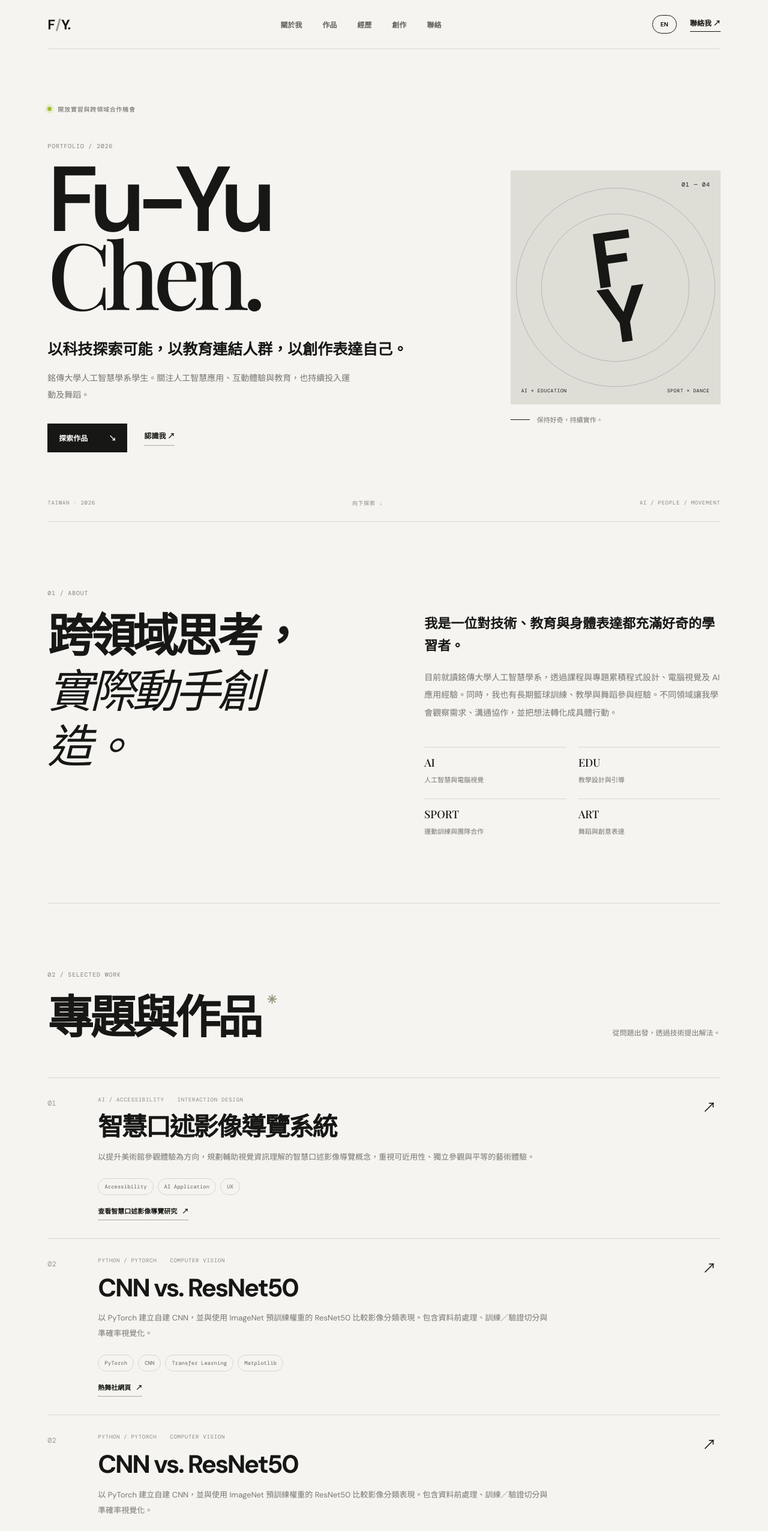
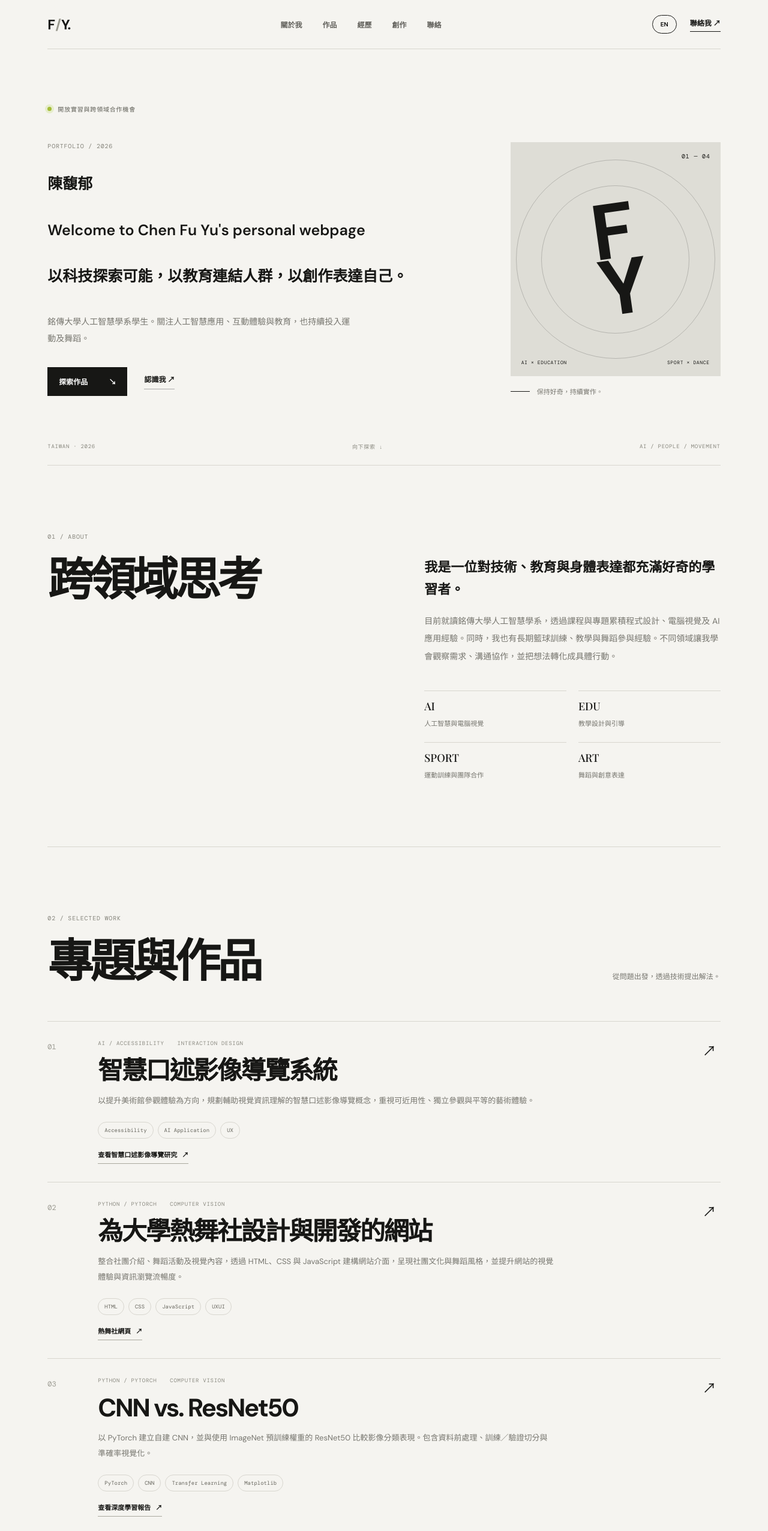
Before and after one commit to cmeowwww/portfolio, a plain HTML site: page fu-yu-portfolio/index.html in a window 1280 px wide. Shown: the top 2552 px of the page at 60% size. Drawn offline with nearby package versions, Linux system fonts and the light colour scheme; a web font is replaced by a local one.

Commit message:
Update index.html

```diff
--- a/fu-yu-portfolio/index.html
+++ b/fu-yu-portfolio/index.html
@@ -3,9 +3,9 @@
 <head>
   <meta charset="utf-8">
   <meta name="viewport" content="width=device-width, initial-scale=1">
-  <meta name="description" content="Fu-Yu Chen — AI, education, coaching and dance portfolio.">
+  <meta name="description" content="Fu-Yu Chen  — AI, education, coaching and dance portfolio.">
   <meta name="theme-color" content="#f5f4f0">
-  <title>Fu-Yu Chen — Portfolio</title>
+  <title>Fu-Yu Chen <br> 陳馥郁 — Portfolio</title>
   <link rel="preconnect" href="https://fonts.googleapis.com">
   <link rel="preconnect" href="https://fonts.gstatic.com" crossorigin>
   <link href="https://fonts.googleapis.com/css2?family=DM+Mono:wght@400;500&family=DM+Sans:wght@400;500;600;700&family=Noto+Sans+TC:wght@400;500;600;700;900&display=swap" rel="stylesheet">
@@ -34,9 +34,11 @@
         <div class="hero-grid">
           <div class="hero-copy">
             <p class="eyebrow">PORTFOLIO / 2026</p>
-            <h1>Fu-Yu<br><span class="serif">Chen.</span></h1>
+
+            <p class="hero-subtitle" data-i18n="heroSubtitle">陳馥郁</p>
+            <p class="hero-subtitle" data-i18n="heroSubtitle">Welcome to Chen Fu Yu's personal webpage</p>
             <p class="hero-subtitle" data-i18n="heroSubtitle">以科技探索可能，以教育連結人群，以創作表達自己。</p>
-            <p class="hero-intro" data-i18n="heroIntro">銘傳大學人工智慧學系學生。關注人工智慧應用、互動體驗與教育，也持續投入運動及舞蹈。</p>
+            <p class="hero-intro" data-i18n="heroIntro"><br>銘傳大學人工智慧學系學生。關注人工智慧應用、互動體驗與教育，也持續投入運動及舞蹈。</p>
             <div class="hero-buttons">
               <a class="button button-dark" href="#work" data-i18n="viewWork">探索作品 <span>↘</span></a>
               <a class="text-link" href="#about" data-i18n="moreAbout">認識我 <span>↗</span></a>
@@ -61,7 +63,7 @@
       <section class="section about-section" id="about">
         <div class="section-heading">
           <p class="eyebrow">01 / ABOUT</p>
-          <h2 data-i18n="aboutTitle">跨領域思考，<br><em>實際動手創造。</em></h2>
+          <h2 data-i18n="aboutTitle">跨領域思考<br></h2>
         </div>
         <div class="about-content">
           <p class="lead" data-i18n="aboutLead">我是一位對技術、教育與身體表達都充滿好奇的學習者。</p>
@@ -79,7 +81,7 @@
 
       <section class="section work-section" id="work">
         <div class="section-heading section-heading-row">
-          <div><p class="eyebrow">02 / SELECTED WORK</p><h2 data-i18n="workTitle">專題與作品<span class="asterisk">✳</span></h2></div>
+          <div><p class="eyebrow">02 / SELECTED WORK</p><h2 data-i18n="workTitle">專題與作品<span class="asterisk"></span></h2></div>
           <p class="section-side-note" data-i18n="workNote">從問題出發，透過技術提出解法。</p>
         </div>
         <div class="project-list">
@@ -101,9 +103,9 @@
             <div class="project-number">02</div>
             <div class="project-main">
               <div class="project-meta"><span>PYTHON / PYTORCH</span><span>COMPUTER VISION</span></div>
-              <h3>CNN vs. ResNet50</h3>
-              <p data-i18n="project1Desc">以 PyTorch 建立自建 CNN，並與使用 ImageNet 預訓練權重的 ResNet50 比較影像分類表現。包含資料前處理、訓練／驗證切分與準確率視覺化。</p>
-              <div class="tags"><span>PyTorch</span><span>CNN</span><span>Transfer Learning</span><span>Matplotlib</span></div>
+              <h3>為大學熱舞社設計與開發的網站</h3>
+              <p data-i18n="project1Desc">整合社團介紹、舞蹈活動及視覺內容，透過 HTML、CSS 與 JavaScript 建構網站介面，呈現社團文化與舞蹈風格，並提升網站的視覺體驗與資訊瀏覽流暢度。</p>
+              <div class="tags"><span>HTML</span><span>CSS</span><span>JavaScript</span><span>UXUI</span></div>
               <a class="report-link" href="https://twinkle99cc.github.io/MCUDC/?utm_source=ig&utm_medium=social&utm_content=link_in_bio&fbclid=PAZXh0bgNhZW0CMTEAcGRvZgJzcnRjBmFwcF9pZA85MzY2MTk3NDMzOTI0NTkAAadogkUdbBpGd-5yOwH2xOrEHsYpqLoaXISPwpIhPon5qRFV-kdxGDpQDzZ0rg_aem_JO9M27bFHENqoSECc0vAaA" target="_blank" rel="noopener noreferrer"><span data-i18n="deepLearningReport">熱舞社網頁</span> ↗</a>
             </div>
             <div class="project-arrow">↗</div>
@@ -113,7 +115,7 @@
 
 
           <article class="project-card">
-            <div class="project-number">02</div>
+            <div class="project-number">03</div>
             <div class="project-main">
               <div class="project-meta"><span>PYTHON / PYTORCH</span><span>COMPUTER VISION</span></div>
               <h3>CNN vs. ResNet50</h3>
@@ -142,7 +144,7 @@
       <section class="section experience-section" id="experience">
         <div class="section-heading">
           <p class="eyebrow">03 / EXPERIENCE</p>
-          <h2 data-i18n="experienceTitle">在不同場域，<br><em>累積實戰經驗。</em></h2>
+          <h2 data-i18n="experienceTitle">在不同場域<br>累積實戰經驗。</h2>
         </div>
         <div class="timeline">
           <article class="timeline-item">
@@ -166,7 +168,8 @@
 
       <section class="section contact-section" id="contact">
         <p class="eyebrow">04 / CONTACT</p>
-        <h2 data-i18n="contactTitle">有想法，<br><em>一起把它實現。</em></h2>
+        <h1 data-i18n="experienceTitle">有想法，一起實現。</h1>
+
         <p class="contact-copy" data-i18n="contactCopy">歡迎交流 AI 專案、實習機會、教育合作與創意提案。</p>
         <a class="contact-email" href="mailto:a3508178@gmail.com">a3508178@gmail.com <span>↗</span></a>
         <p class="edit-hint" data-i18n="emailHint">phone: 0906151095。</p>
```
